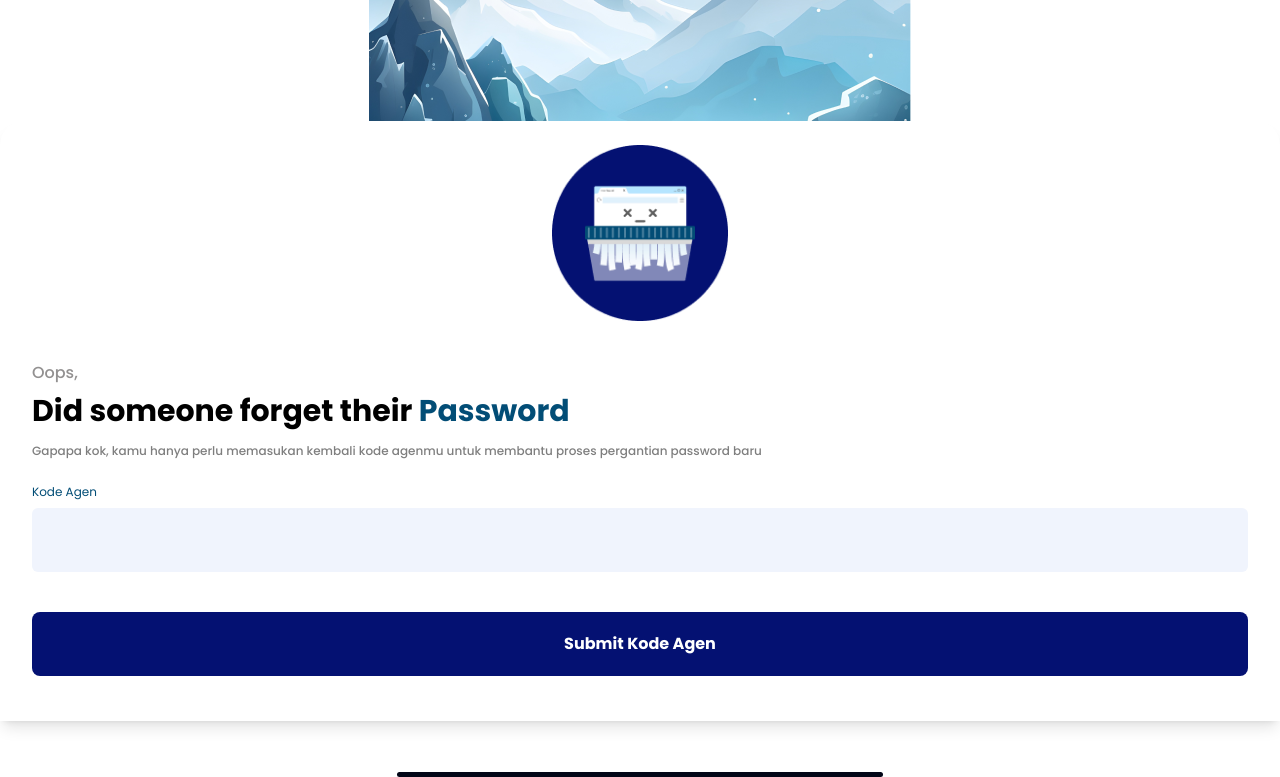
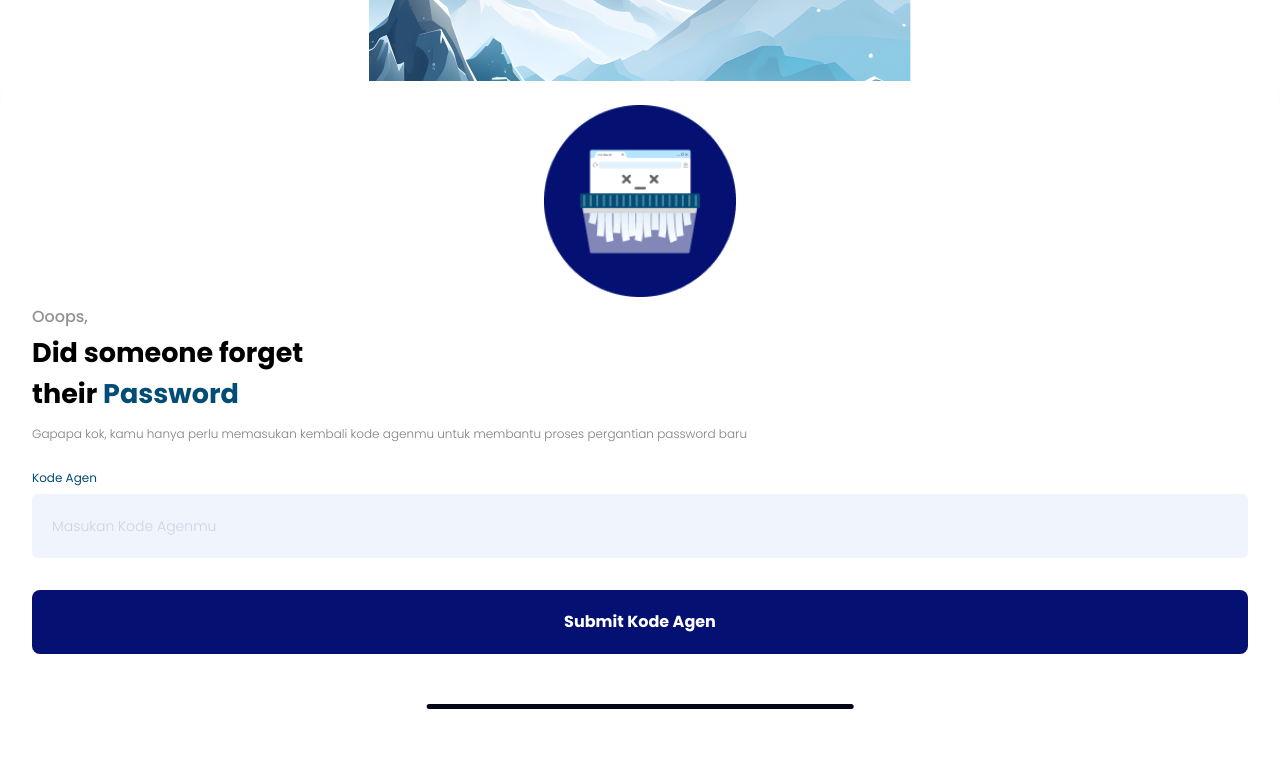
Before and after one commit to adrnsyhrvndra/UI-SLICING-COOLFRESHAGENT, a website: page forgotPassword.html in a window 1280 px wide. Shown: the part 79-856 px from the top of the page. After the commit the page ends 800 px from the top, so only its background shows below. Drawn offline with nearby package versions, Linux system fonts and the light colour scheme.

Commit message:
1.3 Finishing Login Page Slicing and Forgot Password Slicing
Ini merupakan commit saya untuk menyelesaikan pengerjaan slicing ui halaman login dan slicing halaman forgot password.

```diff
--- a/forgotPassword.html
+++ b/forgotPassword.html
@@ -8,28 +8,30 @@
   <link rel="preconnect" href="https://fonts.googleapis.com">
   <link rel="preconnect" href="https://fonts.gstatic.com" crossorigin>
   <link href="https://fonts.googleapis.com/css2?family=Poppins:ital,wght@0,100;0,200;0,300;0,400;0,500;0,600;0,700;0,800;0,900;1,100;1,200;1,300;1,400;1,500;1,600;1,700;1,800;1,900&display=swap" rel="stylesheet">
+  <!-- Alpine JS CDN -->
+  <script defer src="https://unpkg.com/alpinejs@3.2.3/dist/cdn.min.js"></script>
 </head>
 <body class="scroll-smooth font-poppins">
   <div class="w-full h-screen bg-loginpattern bg-no-repeat relative bg-[center_top_-25rem]">
     <div class="">
       <img src="src/img/coolfreshlogo.png" class="absolute left-6 top-10" alt="">
     </div>
-    <div class="w-full h-3/4 absolute bg-white bottom-0 rounded-t-3xl shadow-lg">
-       <div class="px-8">
+    <div class="w-full h-4/5 absolute bg-white bottom-0 rounded-t-3xl shadow-lg">
+       <div aria-label="pembungkus putih" class="px-8">
             <div class="mt-6 text-center w-full mx-auto">
-                  <img class="w-44 mx-auto" src="src/img/forgotpassword_icon.png" alt="">
+                  <img class="w-48 mx-auto" src="src/img/forgotpassword_icon.png" alt="">
             </div>
-         <div class="mt-10">
-             <p class="text-md text-hitamcoolfresh opacity-50 font-medium">Oops,</p>
-             <h1 class="mt-1 text-3xl font-bold w-full leading-normal">Did someone forget their<span class="text-coolfreshprimary"> Password</span></h1>
-             <p class="text-xs font-medium leading-normal opacity-50 mt-2">Gapapa kok, kamu hanya perlu memasukan kembali kode agenmu untuk membantu proses pergantian password baru </p>
+         <div class="mt-2">
+             <p class="text-md text-hitamcoolfresh opacity-50 font-medium">Ooops,</p>
+             <h1 class="mt-1 text-[27px] font-bold w-full leading-normal">Did someone forget <br> their<span class="text-coolfreshprimary"> Password</span></h1>
+             <p class="text-xs font-light leading-6 opacity-50 mt-2">Gapapa kok, kamu hanya perlu memasukan kembali kode agenmu untuk membantu proses pergantian password baru </p>
          </div>
          <div class="mt-6 flex flex-col">
-           <label for="" class="text-xs text-coolfreshprimary">Kode Agen</label>
-           <input type="text" class="mt-2 rounded-md bg-inputcoolfresh border-none py-5">
+           <label for="kodeAgen" class="text-xs text-coolfreshprimary">Kode Agen</label>
+           <input id="kodeAgen" type="text" placeholder="Masukan Kode Agenmu" class="px-5 focus:outline-blue-400 mt-2 rounded-md bg-inputcoolfresh border-none py-5 placeholder:text-slate-300 placeholder:text-sm placeholder:font-light">
          </div>
-         <div class="rounded-lg block py-5 mt-10 text-center bg-btncoolfresh text-white font-bold">Submit Kode Agen</div>
-         <div class="rounded-md h-[5px] mt-24 bg-slate-950 w-2/5 mx-auto"></div>
+         <button type="submit" class="w-full rounded-lg block py-5 mt-8 text-center bg-btncoolfresh text-white font-bold hover:opacity-80 hover:cursor-pointer active:bg-coolfreshprimary">Submit Kode Agen</button>
+         <div class="rounded-md h-[5px] absolute bottom-3 left-1/2 -translate-x-1/2 bg-slate-950 w-2/6 mx-auto"></div>
        </div>
     </div>
  </div>
--- a/tailwind.config.js
+++ b/tailwind.config.js
@@ -13,6 +13,10 @@ module.exports = {
         'loginpattern': "url('/src/img/bg_login.png')",
       }
     },
+    screens: {
+      'smalldevices': '640px',
+      // => @media (max-width: 640px) { ... }
+    },
     fontfamily: {
       'poppins': ['Poppins', 'sans-serif']
     }
```
Also changed, not shown: index.html (+34 -10 lines), dist/output.css.
